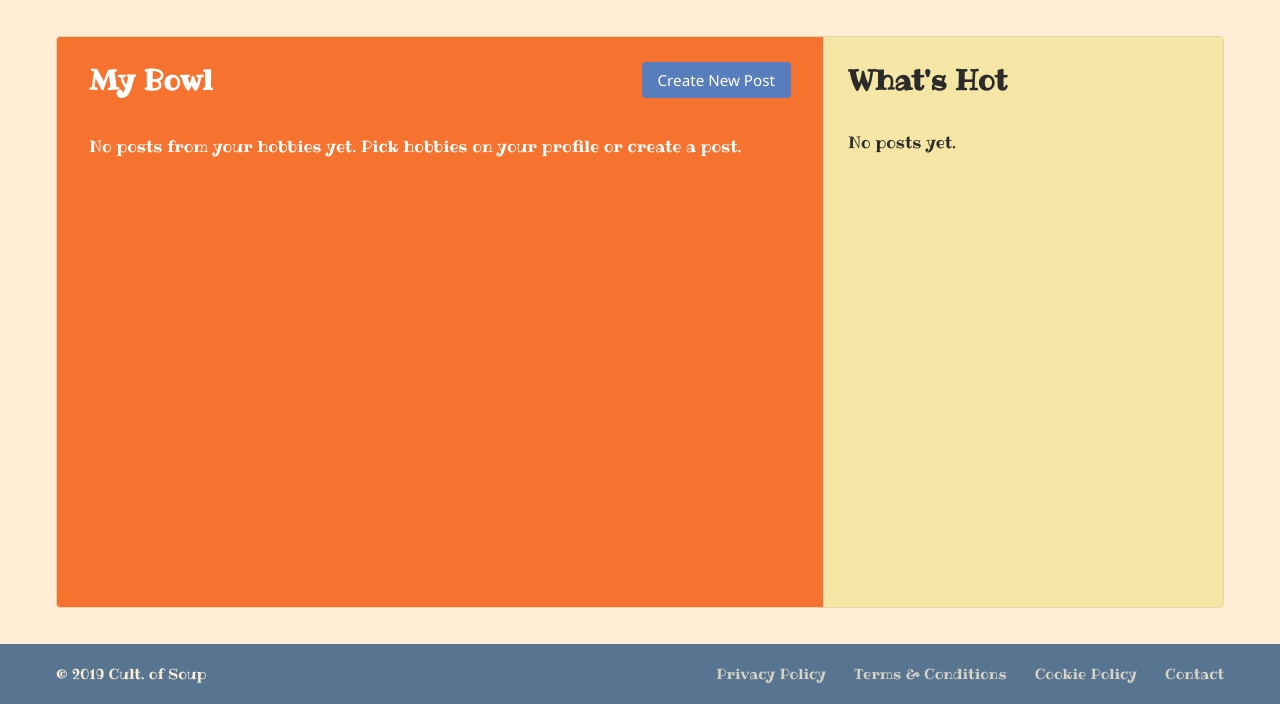
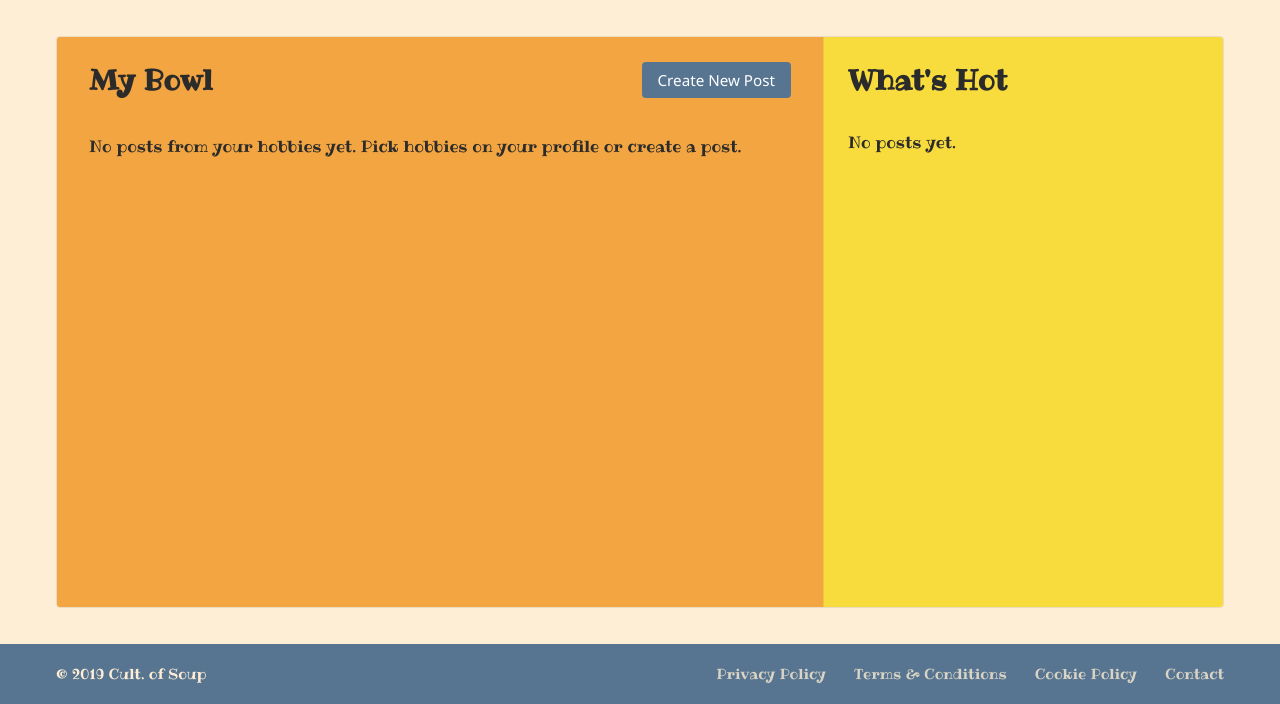
Before and after one commit to Irisveil/TomatoSoup, a Django app: page / in a window 1280 px wide. Shown: the part 96-800 px from the top of the page. Run offline with Django 5.2, Linux system fonts and the light colour scheme; a user stored in the database is signed in; data comes from the database, SQL or seed files in the repository; data that the repository does not hold is empty; parts of the project's set-up code (start-up, migrations or seed data) failed here and were passed over.

Commit message:
Refactor home.css to implement new color palette and improve styling
- Updated border styles to use rgba for better transparency.
- Changed background colors for 'My Bowl' and 'What's Hot' sections to new palette colors.
- Adjusted text colors for improved readability and consistency.

```diff
--- a/Soup/static/css/home.css
+++ b/Soup/static/css/home.css
@@ -19,16 +19,17 @@
   gap: 0;
   flex: 1;
   min-height: 0;
-  border: 1px solid #e8d4a8;
+  border: 1px solid rgba(0, 0, 0, 0.08);
   border-radius: 4px;
   overflow: hidden;
 }
 
+/* Left column: My Bowl – lighter orange (palette amber) */
 .home-my-bowl {
   flex: 2;
   min-width: 0;
-  background-color: var(--ts-color-header);
-  color: var(--ts-color-header-text);
+  background-color: var(--ts-palette-amber);
+  color: #2b2b2b;
   padding: 1.5rem 2rem;
   display: flex;
   flex-direction: column;
@@ -51,17 +52,13 @@
   color: #2b2b2b;
 }
 
-.home-my-bowl h2 {
-  color: var(--ts-color-header-text);
-}
-
 .home-create-post-btn {
   display: inline-flex;
   align-items: center;
   gap: 0.5rem;
   padding: 0.5rem 1rem;
-  background-color: #587DBD;
-  color: #fff;
+  background-color: var(--ts-palette-blue-gray);
+  color: var(--ts-palette-white);
   border: none;
   border-radius: 4px;
   font-size: 0.95rem;
@@ -105,14 +102,15 @@
   font-family: var(--ts-font-body);
 }
 
+/* Right column: What's Hot – bright yellow (palette) */
 .home-whats-hot {
   flex: 1;
   min-width: 0;
-  background-color: #f5e6a6;
+  background-color: var(--ts-palette-yellow);
   padding: 1.5rem 1.5rem;
   display: flex;
   flex-direction: column;
-  border-left: 1px solid #e8d4a8;
+  border-left: 1px solid rgba(0, 0, 0, 0.08);
 }
 
 .home-whats-hot h2 {
@@ -143,6 +141,6 @@
 
   .home-whats-hot {
     border-left: none;
-    border-top: 1px solid #e8d4a8;
+    border-top: 1px solid rgba(0, 0, 0, 0.08);
   }
 }
```
